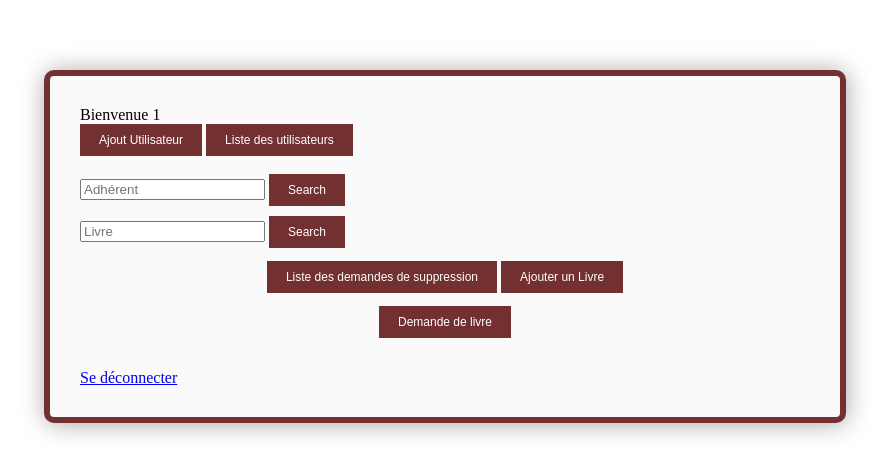
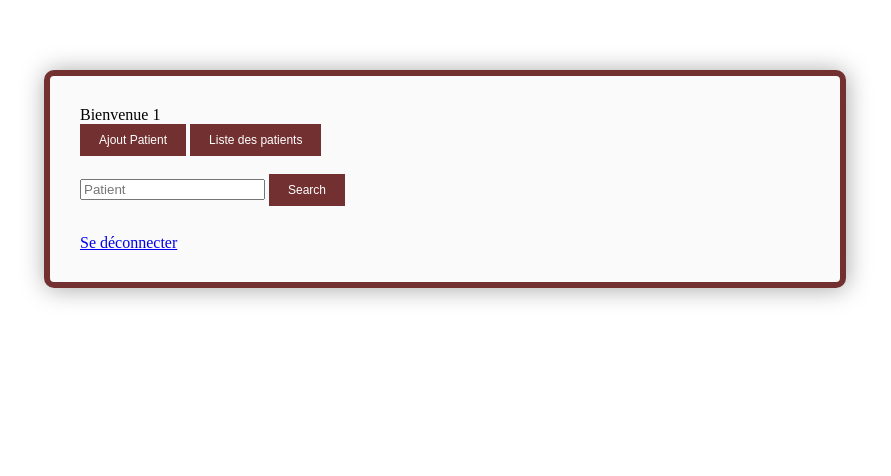
Before and after one commit to Distrib-ps/DocthoribleV2, a PHP site: page /docthorible/admin.php in a window 1280 px wide. Shown: the top 476 px of the page, without its empty margins (195-1086 px from the left). Run offline with PHP 8.4, Linux system fonts and the light colour scheme; the visitor is signed in with stand-in values (Sample User, id 1); data that the repository does not hold is empty.

Commit message:
Update admin.php

```diff
--- a/admin.php
+++ b/admin.php
@@ -16,62 +16,18 @@ else {
     <ul>
     <li>
         <?= $bienvenue ?>
-        <a href="http://localhost/projet2-php-db/index.php"><input type="button" value="Ajout Utilisateur" /></a>
-        <a href="http://localhost/projet2-php-db/listes.php"><input type="button" value="Liste des utilisateurs" /></a>
+        <a href="http://localhost/docthorible/index.php"><input type="button" value="Ajout Patient" /></a>
+        <a href="http://localhost/docthorible/liste_patients.php"><input type="button" value="Liste des patients" /></a>
 
         <br><br>
-    <?php
-    // Ici, on va faire une vérif si li'utilisateur est admin alors il va avoir accès à la suite.
-    $username = 'lou';
-    $password = 'lou';
-
-    $pdo = new PDO("mysql:host=localhost;dbname=livre_projet_2", $username, $password);
-
-    $sql_verif_admin="SELECT admin FROM adherents WHERE nom_client= ?";
-
-    $req = $pdo->prepare($sql_verif_admin);
-
-    $req->execute (array($matricule));
-
-    $row = $req->fetchAll(PDO::FETCH_OBJ);
 
 
-
-
-
-    ?>
-
-        <input type="text" name="idClient" placeholder="Adhérent" value=""/>
+        <input type="text" name="nom" placeholder="Patient" value=""/>
         <input type="submit" value="Search" />
         </form>
-        <li>
-    <form  method="POST" action="modif_livre.php">
-    <input type="text" name="idLivre" placeholder="Livre" value=""/>
-        <input type="submit" value="Search" />
-    </form>
-        </li>
+
     </li>
     </form>
-    <form  method="POST" action="db_liste_compte.php">
-        <center><ul><li>
-            <input type="submit" value="Liste des demandes de suppression" />
-            <a href="http://localhost/projet2-php-db/ajoutLivre.php"><input type="button" value="Ajouter un Livre" /></a>
-
-    </ul></li></center>
-        </form>
-        <form  method="POST" action="db_demande_livre.php">
-        <center><ul><li>
-            <input type="submit" value="Demande de livre" />
-    </ul></li></center>
-        </form>
-
-        <?php
-
-
-
-
-        ?>
-
 
     <?php
     }
```
